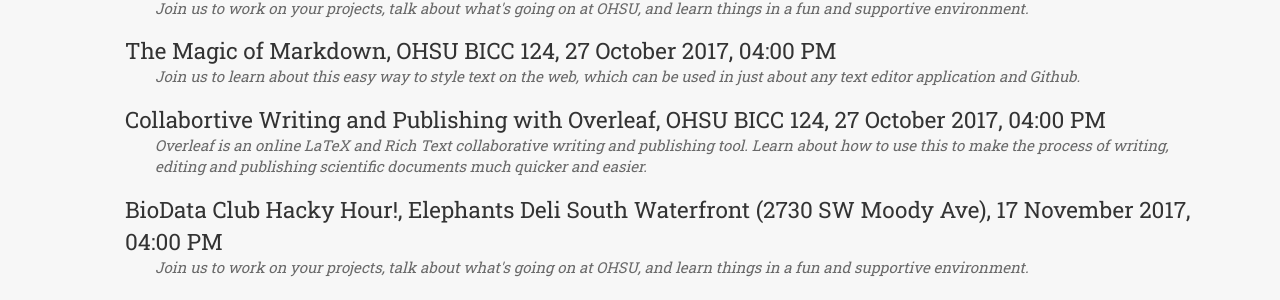
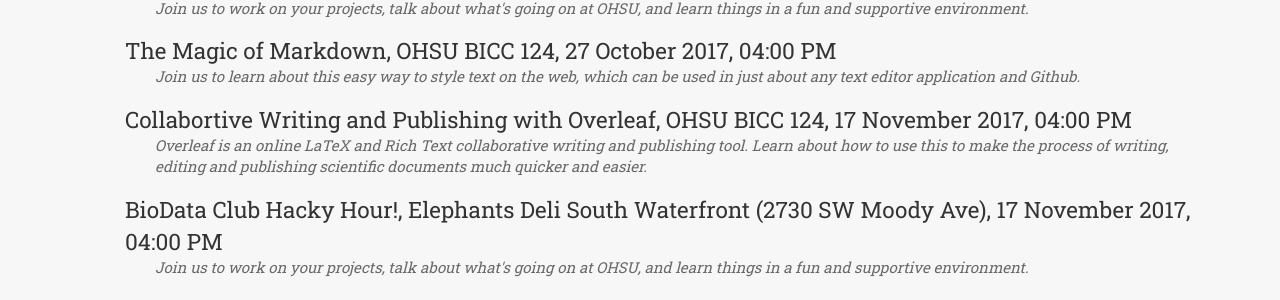
Before and after one commit to BioData-Club/BioData-Club.github.io, a Jekyll site: the page built from _posts/2017-11-17-Collaborative-Writing-with-Overleaf.md, in a window 1280 px wide and 900 px high, scrolled down 1741 px. Shown: the part 156-456 px from the top of the window. Built offline with Jekyll 4.4.1, drawn with Linux system fonts in a browser that asks for light colours; some web fonts are replaced; our own code applies the rules of GitHub Pages for plain Markdown files.

Commit message:
Update 2017-11-17-Collaborative-Writing-with-Overleaf.md

```diff
--- a/_posts/2017-11-17-Collaborative-Writing-with-Overleaf.md
+++ b/_posts/2017-11-17-Collaborative-Writing-with-Overleaf.md
@@ -3,7 +3,7 @@
 text: Overleaf is an online LaTeX and Rich Text collaborative writing and publishing tool.  Learn about how to use this to make the process of writing, editing and publishing scientific documents much quicker and easier.
 location: OHSU BICC 124
 link:
-date: 2017-10-27
+date: 2017-11-17
 startTime: '16:00'
 endTime: '17:30'
 ---
```
